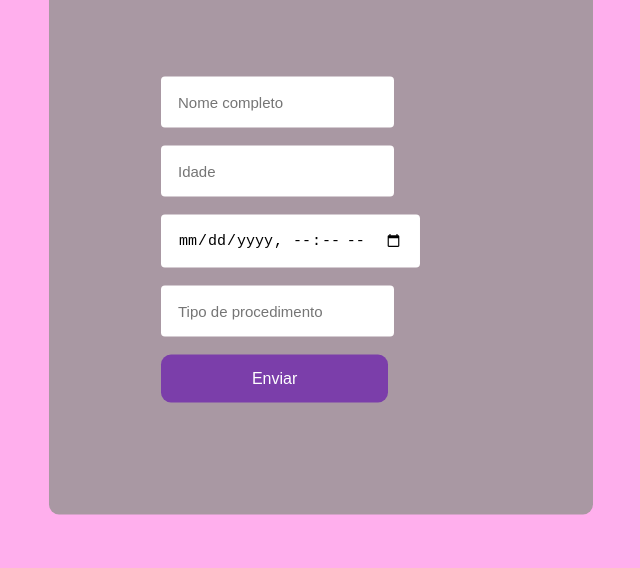
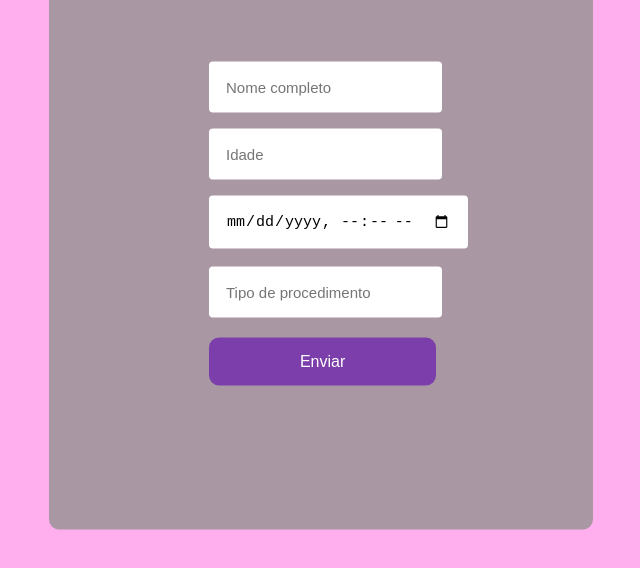
Before and after one commit to alexandr30novaes/Agendamento.com, a plain HTML site: page index.html in a window 1280 px wide. Shown: the part 188-756 px from the top of the page, without its empty margins (319-959 px from the left). Drawn offline with Linux system fonts and the light colour scheme.

Commit message:
position

```diff
--- a/style.css
+++ b/style.css
@@ -21,13 +21,22 @@ body {
     transform: translate(0rem, -5rem);
     font-size: 3rem;
 }
+.inputbox {
+    display:flex ;
+    margin-bottom: 1rem;
+    margin-left: 3rem;
+}
+.inputdate {
+    margin-left: 3rem;
+    font-size: 1rem;
+}
+
 input {
     padding: 17px;
     border: none;
     outline: none;
     border-radius: 4px;
     font-size: 15px;
-
 }
 button {
     background-color: rgba(94, 7, 175, 0.616);
@@ -39,6 +48,7 @@ button {
     font-size: 1rem;
     cursor: pointer;
     transition: all 0.7s;
+    transform: translate(3rem, -2rem);
 }
     button:hover {
         background-color: rgba(247, 2, 165, 0.527);
```
